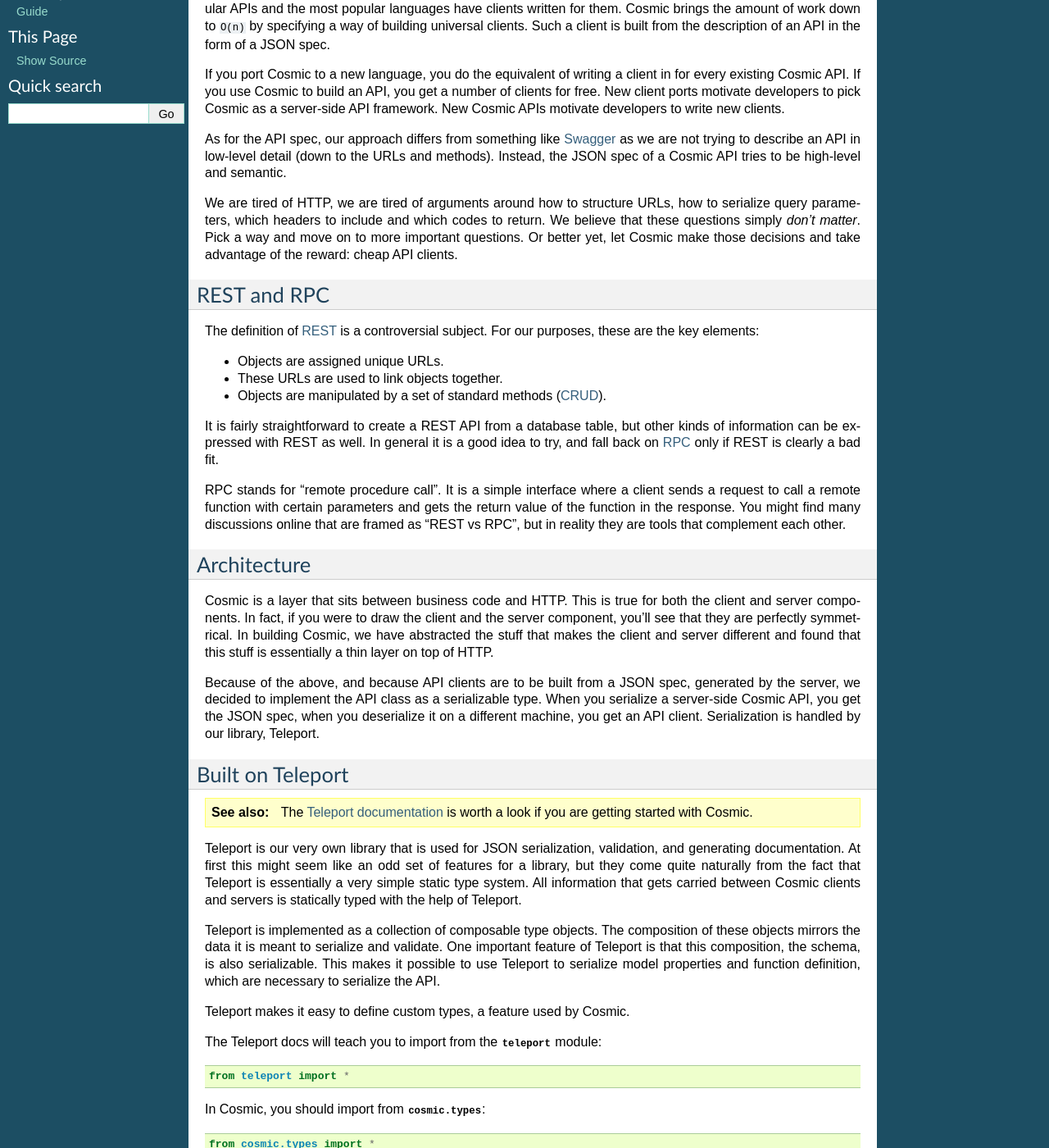
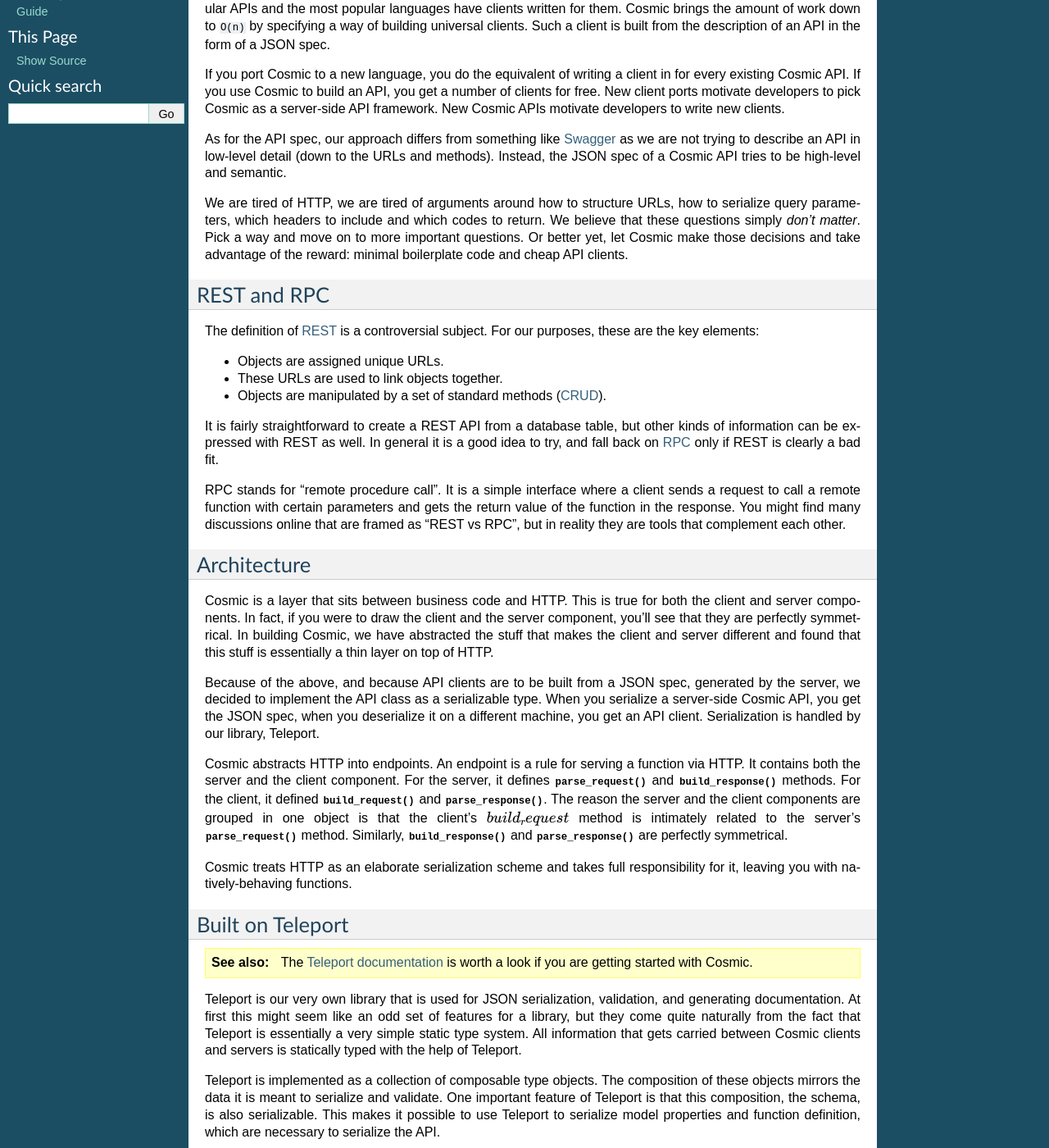
Before and after one commit to cosmic-api/cosmic.py, a Sphinx documentation site: the page built from docs/source/overview.rst, in a window 1280 px wide and 1400 px high, scrolled down 286 px. Shown: the whole window at 82% size. Built offline with Sphinx 7.4.7, drawn with Linux system fonts in a browser that asks for light colours.

Commit message:
More on architecture

```diff
--- a/docs/source/overview.rst
+++ b/docs/source/overview.rst
@@ -32,7 +32,8 @@ We are tired of HTTP, we are tired of arguments around how to structure URLs,
 how to serialize query parameters, which headers to include and which codes
 to return. We believe that these questions simply *don't matter*. Pick a way
 and move on to more important questions. Or better yet, let Cosmic make those
-decisions and take advantage of the reward: cheap API clients.
+decisions and take advantage of the reward: minimal boilerplate code and cheap
+API clients.
 
 REST and RPC
 ------------
@@ -74,13 +75,19 @@ serializable type. When you serialize a server-side Cosmic API, you get the
 JSON spec, when you deserialize it on a different machine, you get an API
 client. Serialization is handled by our library, Teleport.
 
-..  TODO
-    * [endpoint diagram]
-    * Where a Cosmic server will call a user-defined function, a Cosmic client will call the Cosmic server.
-    * Server: parse request, make response (Flask)
-    * Client: make request, parse response (Requests)
-    * These four functions are intimately related and together define an endpoint.
-    * Data enters and exits an endpoint in native form, no HTTP must leak through.
+Cosmic abstracts HTTP into endpoints. An endpoint is a rule for serving a
+function via HTTP. It contains both the server and the client component. For
+the server, it defines :meth:`parse_request` and :meth:`build_response`
+methods. For the client, it defined :meth:`build_request` and
+:meth:`parse_response`. The reason the server and the client components are
+grouped in one object is that the client's :math:`build_request` method is
+intimately related to the server's :meth:`parse_request` method. Similarly,
+:meth:`build_response` and :meth:`parse_response` are perfectly symmetrical.
+
+Cosmic treats HTTP as an elaborate serialization scheme and takes full
+responsibility for it, leaving you with natively-behaving functions.
+
+..  TODO [endpoint diagram]
 
 Built on Teleport
 -----------------
```
